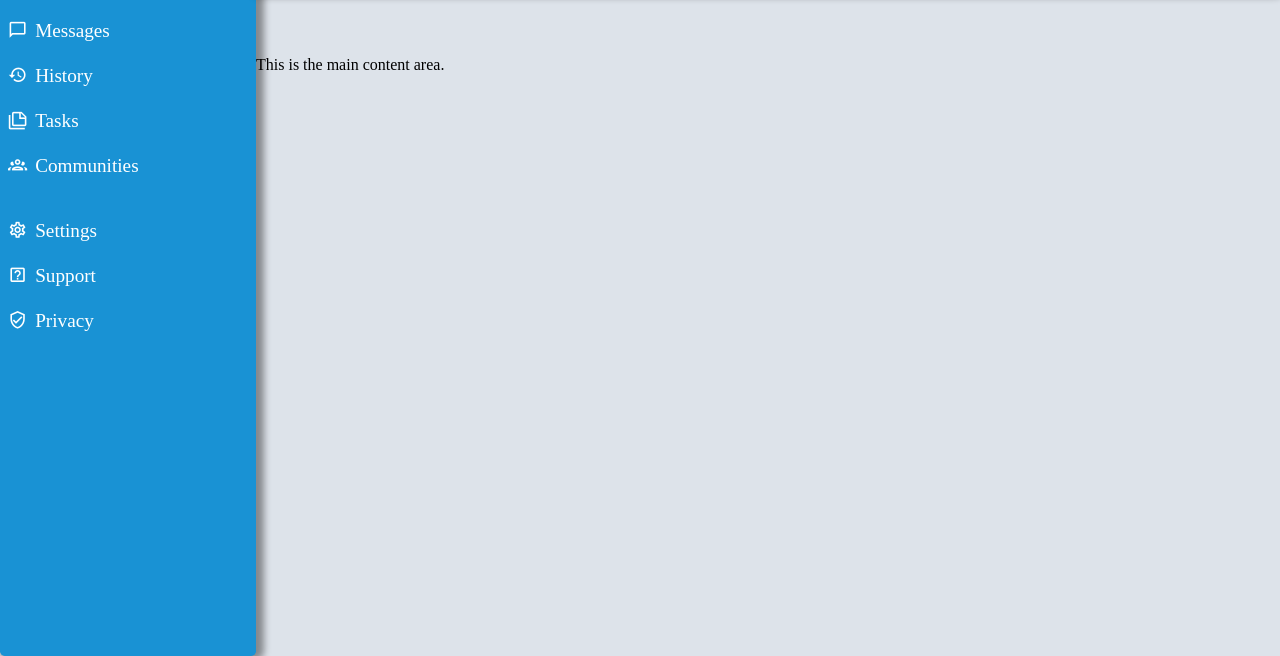
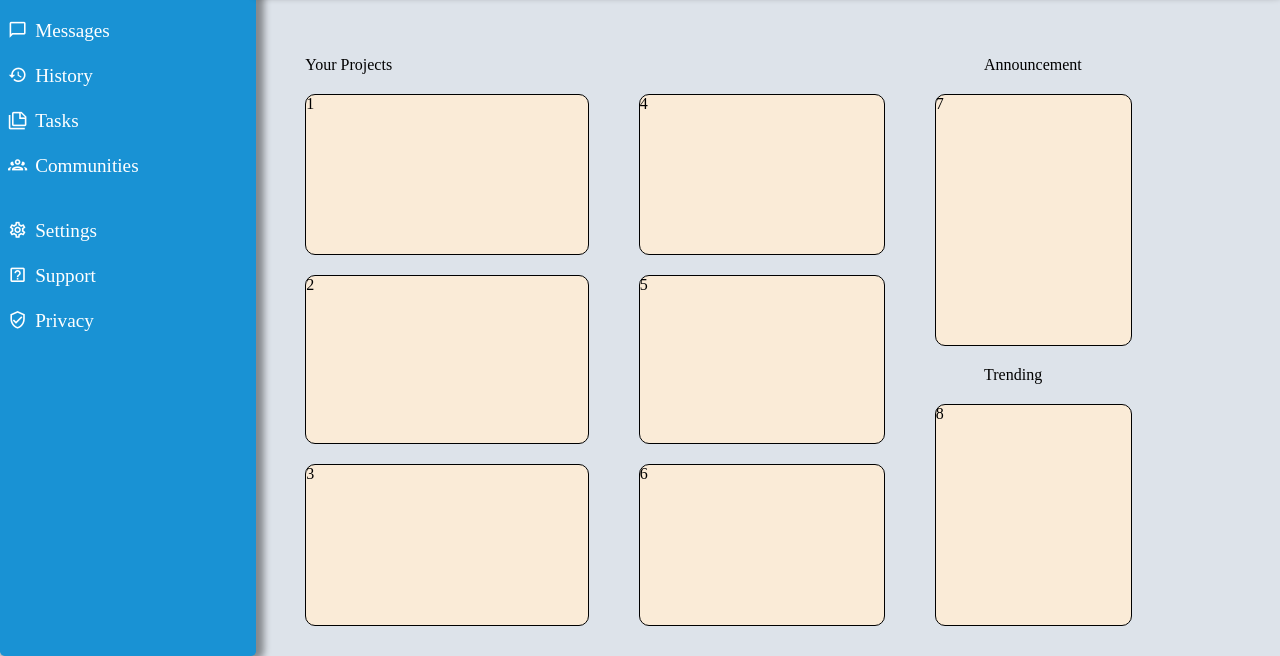
Before and after one commit to Metgala1/Admin-Dashboard, a website: page index.html in a window 1280 px wide. Shown: the part 144-800 px from the top of the page. Drawn offline with Linux system fonts and the light colour scheme.

Commit message:
Worked on my main layout

```diff
--- a/index.html
+++ b/index.html
@@ -47,7 +47,17 @@
         </header>
 
         <main class="main">
-            <p>This is the main content area.</p>
+            <p id="project-text">Your Projects</p>
+            <p id="announcement">Announcement</p>
+            <p id="trending">Trending</p>
+            <div class="div-1">1</div>
+            <div class="div-2">2</div>
+            <div class="div-3">3</div>
+            <div class="div-4">4</div>
+            <div class="div-5">5</div>
+            <div class="div-6">6</div>
+            <div class="div-7">7</div>
+            <div class="div-8">8</div>
         </main>
     </div>
 </body>
--- a/style.css
+++ b/style.css
@@ -2,6 +2,7 @@
 *{
     box-sizing: border-box;
     margin: 0;
+    zoom: none;
 
 }
 body{
@@ -69,7 +70,7 @@ h1{
     padding-top: 4%;
     font-size: 1.2rem;
     margin-bottom: 0.8rem;
-    border-radius: 10px;
+
 
 
 
@@ -202,3 +203,64 @@ button:hover{
 .mdi-magnify{
     cursor: pointer;
 }
+/*This is style for the main*/
+main{
+    display: grid;
+    grid-template-columns: repeat(20, 1fr);
+    grid-template-rows: repeat(20, 1fr);
+    overflow: auto;
+    row-gap: 20px;
+    overflow-y: auto;
+
+}
+main > div{
+    background-color: antiquewhite;
+    border: 1px solid black;
+    border-radius: 10px;
+
+}
+#project-text{
+    grid-column: 2;
+    text-wrap: nowrap;
+}
+#announcement{
+    grid-column: 15 / 17;
+}
+#trending{
+    grid-column: 15 /17;
+    grid-row: 11;
+}
+.div-1{
+    grid-column: 2 / 7;
+    grid-row: 2 / 8;
+
+}
+.div-2{
+   grid-row: 8 / 14;
+   grid-column: 2 / 7;
+}
+.div-3{
+    grid-column: 2 / 7;
+    grid-row: 14 / 20;
+}
+.div-4{
+    grid-column: 8 / 13;
+    grid-row: 2 / 8;
+
+}
+.div-5{
+    grid-column: 8 / 13;
+    grid-row: 8 / 14;
+}
+.div-6{
+    grid-column: 8 / 13;
+    grid-row: 14 / 20;
+}
+.div-7{
+    grid-column: 14 / 18;
+    grid-row: 2 / 11;
+}
+.div-8{
+    grid-column: 14 / 18;
+    grid-row: 12 / 20
+}
```
